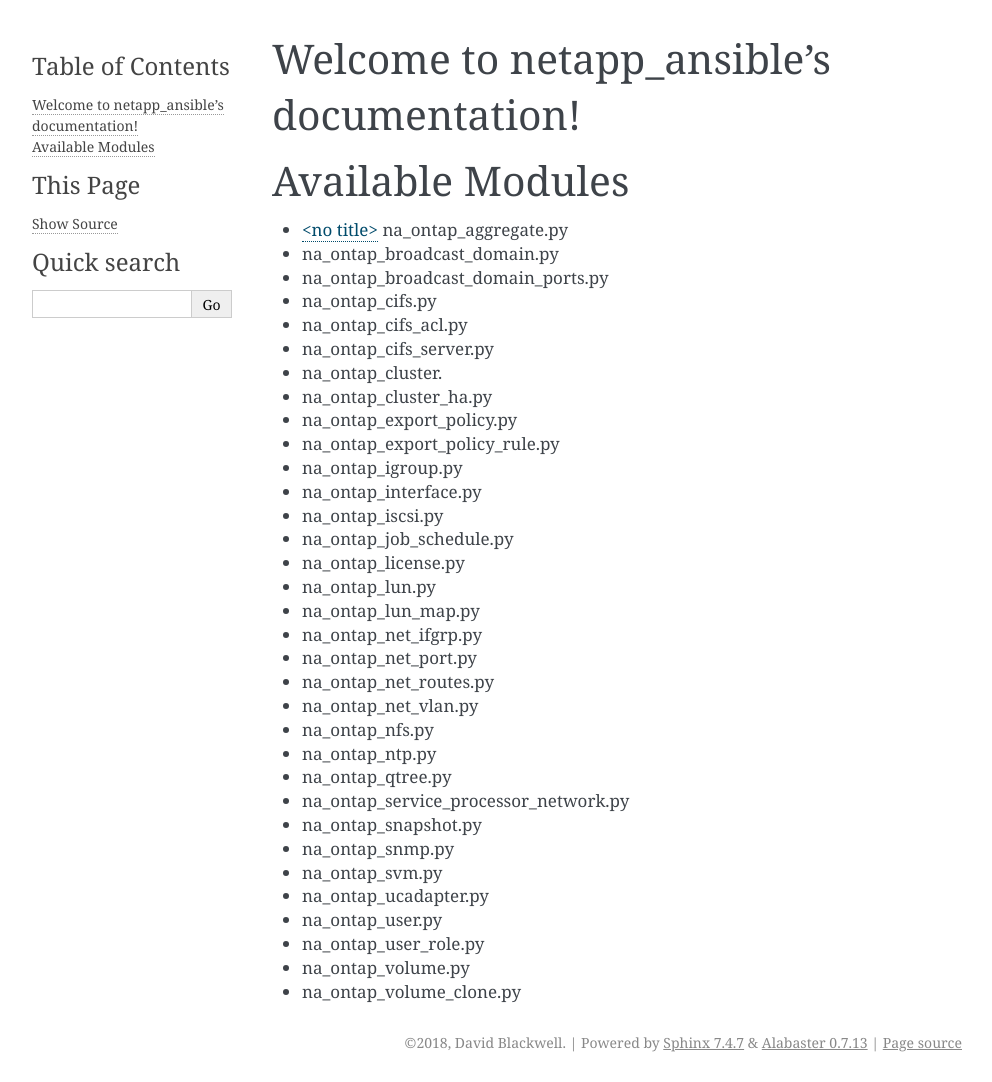
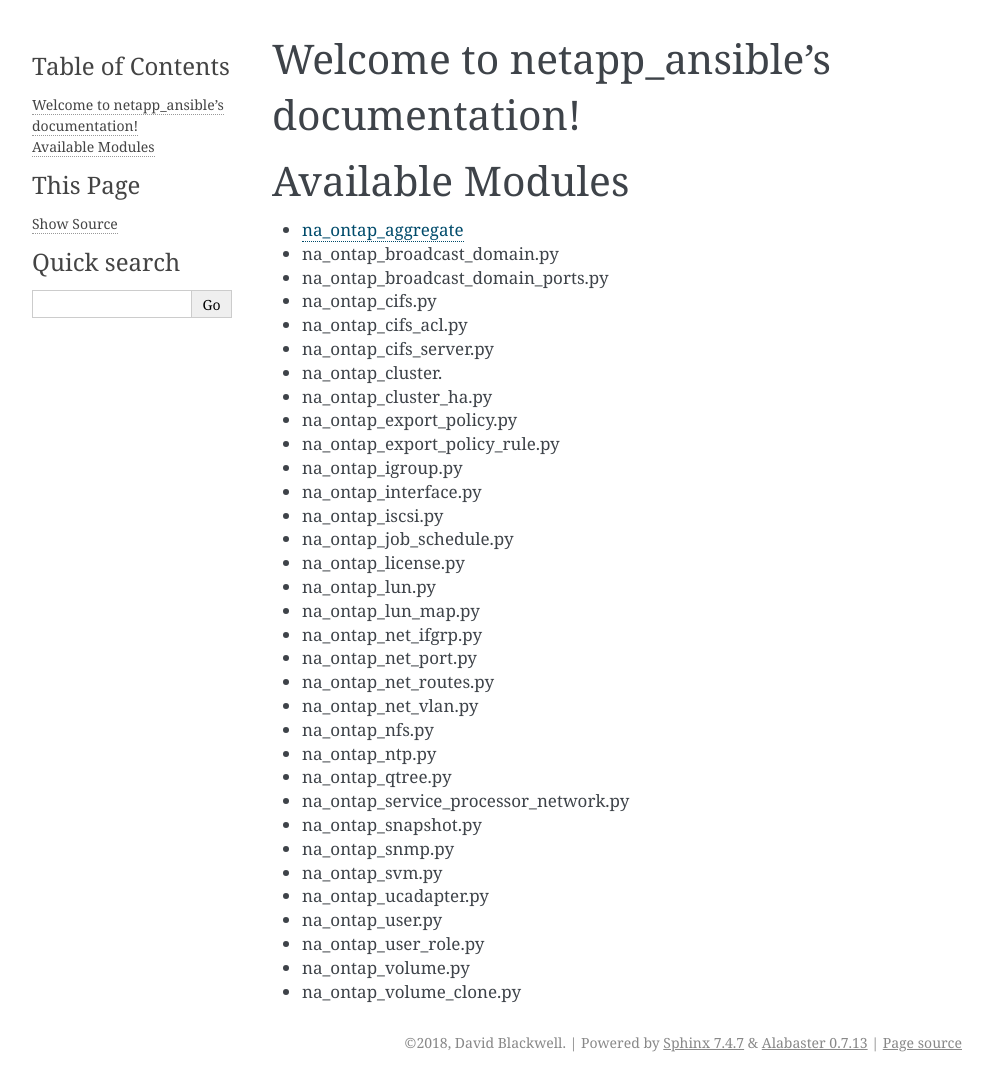
Before and after one commit to schmots1/netapp_ansible, a Sphinx documentation site: the page built from docs/index.rst, in a window 1280 px wide. Shown: the whole page, without its empty margins (148-1140 px from the left). Built offline with Sphinx 7.4.7, drawn with Linux system fonts in a browser that asks for light colours.

Commit message:
link update

```diff
--- a/docs/index.rst
+++ b/docs/index.rst
@@ -15,7 +15,7 @@ Welcome to netapp_ansible's documentation!
 Available Modules
 ==================
 
-* :doc:`na_ontap_aggregate`  na_ontap_aggregate.py
+* :doc:`na_ontap_aggregate <na_ontap_aggregate>`
 * na_ontap_broadcast_domain.py
 * na_ontap_broadcast_domain_ports.py
 * na_ontap_cifs.py
```
Also changed, not shown: 5 other files.
